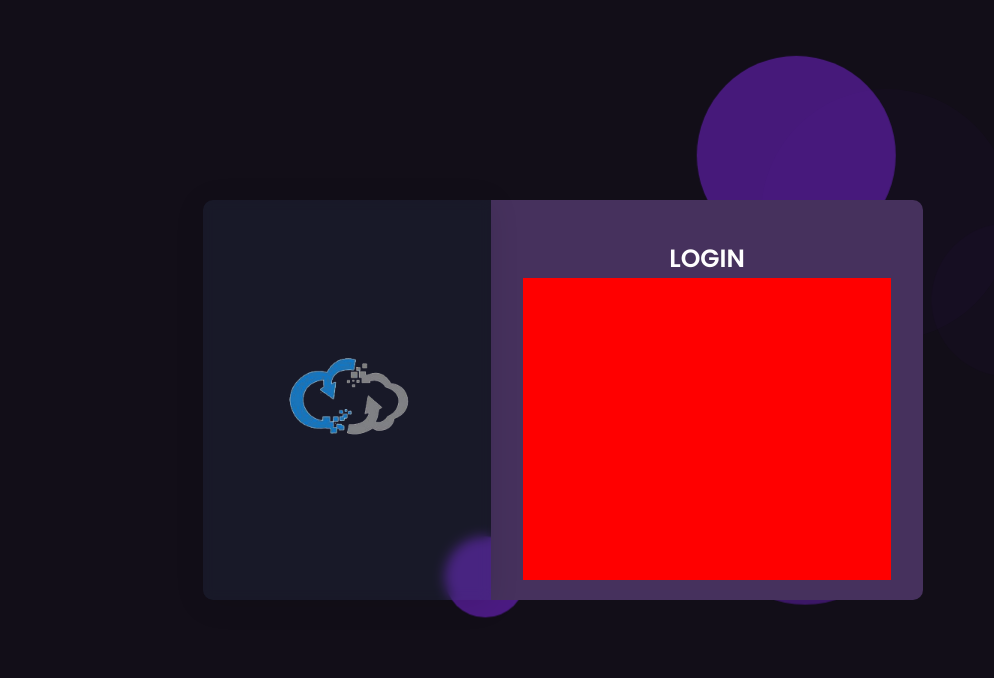
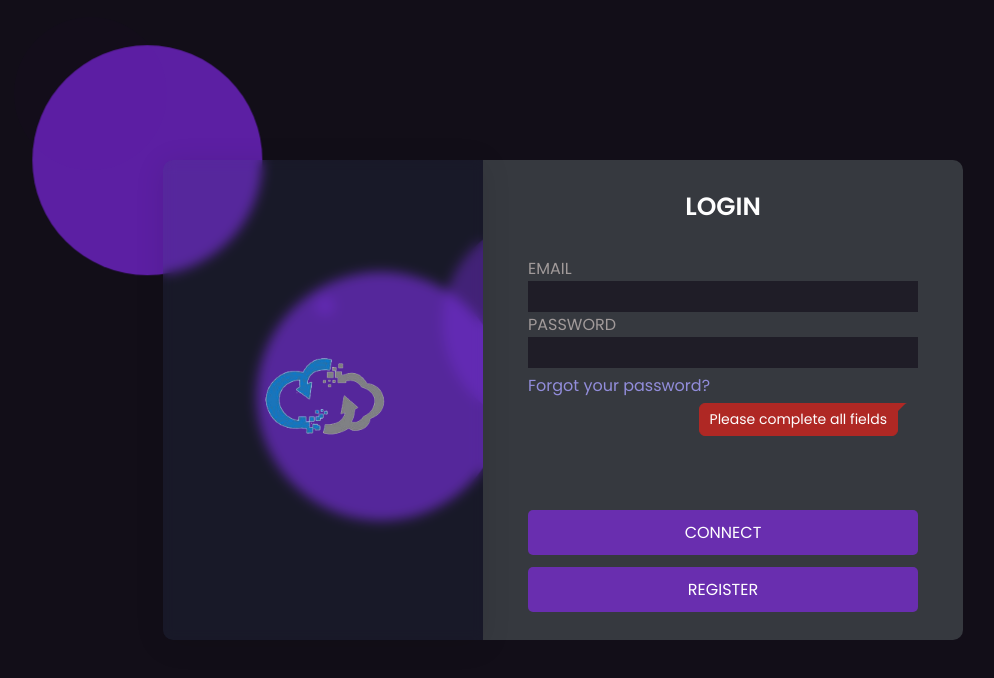
Before and after one commit to ilinaraducristian/rendezvous-old, a React (Create React App) app in the folder packages/react/: page /login in a window 1280 px wide. Shown: the top 678 px of the page, without its empty margins (77-1071 px from the left). Built offline with nearby package versions, Linux system fonts and the light colour scheme.

Commit message:
almost finish login page

```diff
--- a/packages/react/src/utils/Styles/variables.scss
+++ b/packages/react/src/utils/Styles/variables.scss
@@ -1,7 +1,10 @@
 // COLORS
 $backgroundColor: #120e18 !default;
-$loginCardBackground: #46315d !default;
+$loginCardBackground: #36393f !default;
 $whiteColor: #fefefe !default;
+$labelColor: #a19a9a !default;
+$inputBackgroundColor: #120e189f !default;
+$forgotTextColor: #928ddb !default;
 
 // FONT-WEIGHT
 $lighter: 300;
--- a/packages/react/src/views/Login/Login.jsx
+++ b/packages/react/src/views/Login/Login.jsx
@@ -1,4 +1,5 @@
-import React from "react";
+import React, { useState, useEffect } from "react";
+import { useNavigate } from "react-router-dom";
 
 // STYLES
 import styles from "./Login.module.scss";
@@ -12,6 +13,8 @@ import logo from "../../assets/login/logo.png";
 
 // COMPONENTS
 import Particle from "./components/Particle/Particle";
+import Button from "./components/Button/Button";
+import Input from "./components/Input/Input";
 
 const Login = (props) => {
   // PROPS
@@ -20,6 +23,11 @@ const Login = (props) => {
   // CONSTANTS USING LIBRARYS
 
   // CONSTANTS USING HOOKS
+  const navigate = useNavigate();
+  const [error, setError] = useState("Please complete all fields");
+  const [showError, setShowError] = useState(true);
+  const [buttonModel, setButtonModel] = useState([]);
+  const [inputModel, setInputModel] = useState([]);
 
   // GENERAL CONSTANTS
   const title = () => {
@@ -36,17 +44,77 @@ const Login = (props) => {
   };
 
   // USE EFFECT FUNCTION
+  useEffect(() => {
+    const button = [
+      {
+        text: path === "/" ? "LOGIN" : path === "login" ? "CONNECT" : "CREATE ACCOUNT",
+        path: path === "/" ? "/login" : path === "login" ? "/login" : "/login",
+      },
+      {
+        text: path === "/" ? "REGISTER" : path === "register" ? "LOGIN" : "REGISTER",
+        path: path === "/" ? "/register" : path === "register" ? "/login" : "/register",
+      },
+    ];
+    const input = [
+      {
+        data: [
+          {
+            label: "EMAIL",
+            type: "text",
+          },
+          {
+            label: "PASSWORD",
+            type: "password",
+          },
+        ],
+      },
+      {
+        data: [
+          {
+            label: "NAME",
+            type: "text",
+          },
+          {
+            label: "EMAIL",
+            type: "text",
+          },
+          {
+            label: "PASSWORD",
+            type: "password",
+          },
+        ],
+      },
+    ];
+    setInputModel(input);
+    setButtonModel(button);
+  }, [navigate]);
 
   // REQUEST API FUNCTIONS
 
   // HANDLERS FUNCTIONS
-
+  const handleSubmit = (event) => {
+    event.preventDefault();
+  };
+  const handleClick = (path) => {
+    navigate(path);
+  };
+  const displayInput = (type) => {
+    return inputModel[type]?.data?.map((input, index) => (
+      <Input
+        handleChange={() => {
+          console.log("login");
+        }}
+        label={input.label}
+        type={input.type}
+      />
+    ));
+  };
   return (
     <>
       <Particle />
       <div className={styles.loginContainer}>
         <div className={styles.card}>
-          <form>
+          <form onSubmit={handleSubmit}>
             <div className={styles.logoContainer}>
               <div className={styles.logoWrapper}>
                 <img src={logo} alt="logo" />
@@ -57,8 +125,24 @@ const Login = (props) => {
                 <p>{title()}</p>
               </div>
               <div className={styles.authenticationWrapper}>
-                <div className={styles.inputsWrapper}></div>
-                <div className={styles.buttonWrapper}></div>
+                {path !== "/" && (
+                  <div className={styles.inputsWrapper}>
+                    {displayInput(path === "login" ? 0 : 1)}
+                    <div className={styles.forgotPasswordWrapepr}>{path === "login" && <span>Forgot your password?</span>}</div>
+                    <div className={styles.errorContainer}>
+                      {showError && (
+                        <div className={styles.errorMessageWrapper}>
+                          <span>{error}</span>
+                        </div>
+                      )}
+                    </div>
+                  </div>
+                )}
+                <div className={styles.buttonWrapper}>
+                  {buttonModel.map((button, index) => (
+                    <Button key={`button-${index}`} style="basic" text={button.text} handleClick={() => handleClick(button.path)} />
+                  ))}
+                </div>
               </div>
             </div>
           </form>
--- a/packages/react/src/views/Login/Login.module.scss
+++ b/packages/react/src/views/Login/Login.module.scss
@@ -13,8 +13,8 @@
     height: 77.3rem;
     border-radius: 1rem;
     @media (min-width: 486px) {
-      width: 72rem;
-      height: 40rem;
+      width: 80rem;
+      height: 48rem;
     }
     form {
       display: flex;
@@ -22,8 +22,8 @@
       width: 100%;
       flex-direction: column;
       @media (min-width: 600px) {
-        width: 72rem;
-        height: 40rem;
+        width: 80rem;
+        height: 48rem;
         flex-direction: row;
       }
       .logoContainer {
@@ -37,17 +37,17 @@
         border-top-right-radius: 0rem;
         border-bottom-left-radius: 1rem;
         display: unset;
-        @media (min-width: 486px ) and (max-width: 600px ) {
+        @media (min-width: 486px) and (max-width: 600px) {
           display: none;
         }
         @media (min-width: 480px) {
-           border-top-left-radius: 1rem;
-           border-top-right-radius: 1rem;
+          border-top-left-radius: 1rem;
+          border-top-right-radius: 1rem;
         }
         @media (min-width: 600px) {
-            width: 40%;
-            border-top-right-radius: 0rem;
-         }
+          width: 40%;
+          border-top-right-radius: 0rem;
+        }
         .logoWrapper {
           width: 100%;
           height: 100%;
@@ -64,16 +64,17 @@
       .credentialsContainer {
         width: 100%;
         height: 100%;
-        padding: 3.2rem;
+        padding: 2rem;
         background-color: $loginCardBackground;
-        border-bottom-left-radius: 1rem;
-        border-bottom-right-radius: 1rem;
+        border-radius: 1rem;
         @media (min-width: 600px) {
           width: 60%;
           border-top-right-radius: 1rem;
           border-bottom-right-radius: 1rem;
           border-bottom-left-radius: 0rem;
+          border-top-left-radius: 0rem;
         }
+
         .titleWrapper {
           width: 100%;
           text-align: center;
@@ -85,18 +86,73 @@
           }
         }
         .authenticationWrapper {
-          background-color: red;
-          padding: 2.5rem;
+          padding: 0rem 2.5rem;
           display: flex;
+          flex-direction: column;
           align-items: center;
-          justify-content: center;
+          justify-content: space-between;
           width: 100%;
           height: 90%;
+          .inputsWrapper {
+            padding-top: 3rem;
+            width: 100%;
+            height: 100%;
+            .forgotPasswordWrapepr {
+              width: 100%;
+              padding-top: 0.5rem;
+              span {
+                color: $forgotTextColor;
+                cursor: pointer;
+              }
+            }
+            .errorContainer {
+              width: 100%;
+              height: 3.5rem;
+              overflow: hidden;
+              margin-top: 0.5rem;
+              .errorMessageWrapper {
+                position: relative;
+                background: #af2824;
+                text-align: right;
+                padding: 0.5rem 1rem;
+                border-radius: 6px;
+                border: 1px solid #af2824;
+                float: right;
+                right: 20px;
+                // animation: ${showErrorAniamtion} 0.25s linear forwards;
+                &::before {
+                  content: "";
+                  position: absolute;
+                  visibility: visible;
+                  top: -0.1rem;
+                  right: -1rem;
+                  border: 0.9rem solid transparent;
+                  border-top: 0.4rem solid #af2824;
+                }
+
+                &::after {
+                  content: "";
+                  position: absolute;
+                  visibility: visible;
+                  top: 0rem;
+                  right: -0.8rem;
+                  border: 1rem solid transparent;
+                  border-top: 1rem solid #af2824;
+                  clear: both;
+                }
+                span {
+                  font-size: 1.4rem;
+                  color: $whiteColor;
+                }
+              }
+            }
+          }
           .buttonWrapper {
             display: flex;
             flex-direction: column;
             width: 100%;
-            background-color: blue;
+            gap: 1.2rem;
+            padding: 1rem 0rem;
           }
         }
       }
--- a/packages/react/src/views/Login/components/Button/Button.jsx
+++ b/packages/react/src/views/Login/components/Button/Button.jsx
@@ -1,7 +1,7 @@
 import React from "react";
 
 // STYLES
-import styles from "./Button.module.scss";
+import "./Button.scss";
 
 // LIBRARIES
 import PropTypes from "prop-types";
@@ -14,7 +14,7 @@ import PropTypes from "prop-types";
 
 const Button = (props) => {
   // PROPS
-  const { onClick = () => {}, text = "", style = "" } = props;
+  const { handleClick = () => {}, text = "", style = "" } = props;
 
   // CONSTANTS USING LIBRARYS
 
@@ -27,8 +27,11 @@ const Button = (props) => {
   // REQUEST API FUNCTIONS
 
   // HANDLERS FUNCTIONS
-
-  return <div className="component--container"></div>;
+  return (
+    <button className={style} onClick={() => handleClick()}>
+      {text}
+    </button>
+  );
 };
 
 Button.propTypes = {
--- /dev/null
+++ b/packages/react/src/views/Login/components/Button/Button.scss
@@ -0,0 +1,16 @@
+@import "../../../../utils/Styles//variables.scss";
+
+.basic {
+  width: 100%;
+  background-color: #692eaf;
+  border-radius: 0.5rem;
+  color: rgb(255, 255, 255);
+  border-width: 0;
+  padding: 1rem;
+  font-weight: $regular;
+  font-size: 1.6rem;
+  &:hover {
+    background-color: #682eafbe;
+    transition-duration: 0.3s;
+  }
+}
--- a/packages/react/src/views/Login/components/Input/Input.jsx
+++ b/packages/react/src/views/Login/components/Input/Input.jsx
@@ -0,0 +1,45 @@
+import React from "react";
+
+// STYLES
+import "./Input.scss";
+
+// LIBRARIES
+import PropTypes from "prop-types";
+
+// CONSTANTS & MOCKS
+
+// REDUX
+
+// COMPONENTS
+
+const Input = (props) => {
+  // PROPS
+  const { handleChange = () => {}, label = "", type = "" } = props;
+
+  // CONSTANTS USING LIBRARYS
+
+  // CONSTANTS USING HOOKS
+
+  // GENERAL CONSTANTS
+
+  // USE EFFECT FUNCTION
+
+  // REQUEST API FUNCTIONS
+
+  // HANDLERS FUNCTIONS
+
+  return (
+    <div className="textInput-container">
+      <label>{label}</label>
+      <input onChange={(event) => handleChange(event)} type={type} />
+    </div>
+  );
+};
+
+Input.propTypes = {
+  label: PropTypes.string,
+  type: PropTypes.string,
+  handleChange: PropTypes.func,
+};
+
+export default Input;
--- /dev/null
+++ b/packages/react/src/views/Login/components/Input/Input.scss
@@ -0,0 +1,21 @@
+@import "../../../../utils/Styles/variables.scss";
+
+.textInput-container {
+  width: 100%;
+  display: flex;
+  flex-direction: column;
+  //   background-color: red;
+  label {
+    font-size: 1.6rem;
+    font-weight: $regular;
+    color: $labelColor;
+  }
+  input {
+    background-color: $inputBackgroundColor;
+    color: $whiteColor;
+    font-size: 1.6rem;
+    outline: none;
+    border-width: 0;
+    padding: 0.3rem;
+  }
+}
```
Also changed, not shown: packages/react/src/views/Login/components/Button/Button.module.scss (deleted), packages/react/src/views/Login/components/Input/Input.module.scss (deleted).
